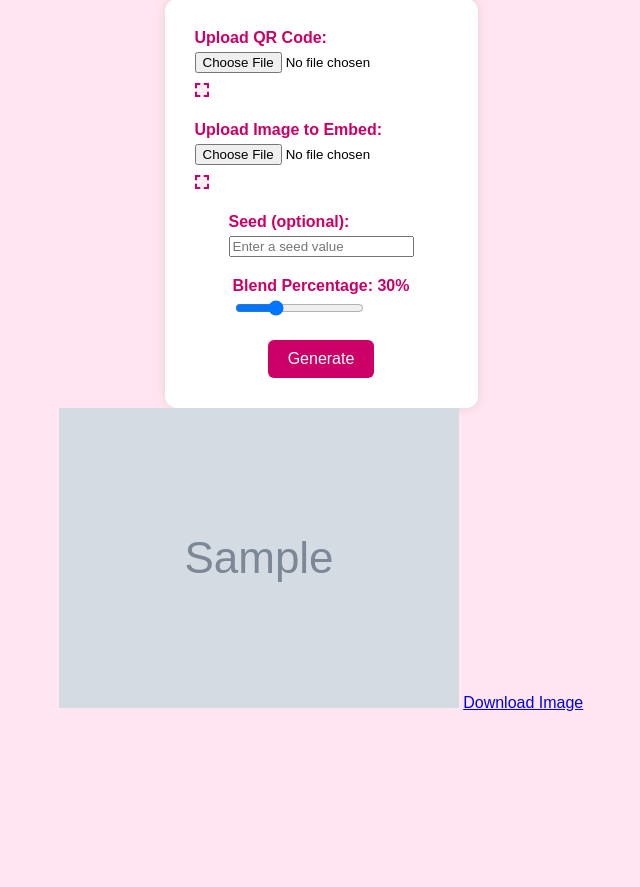
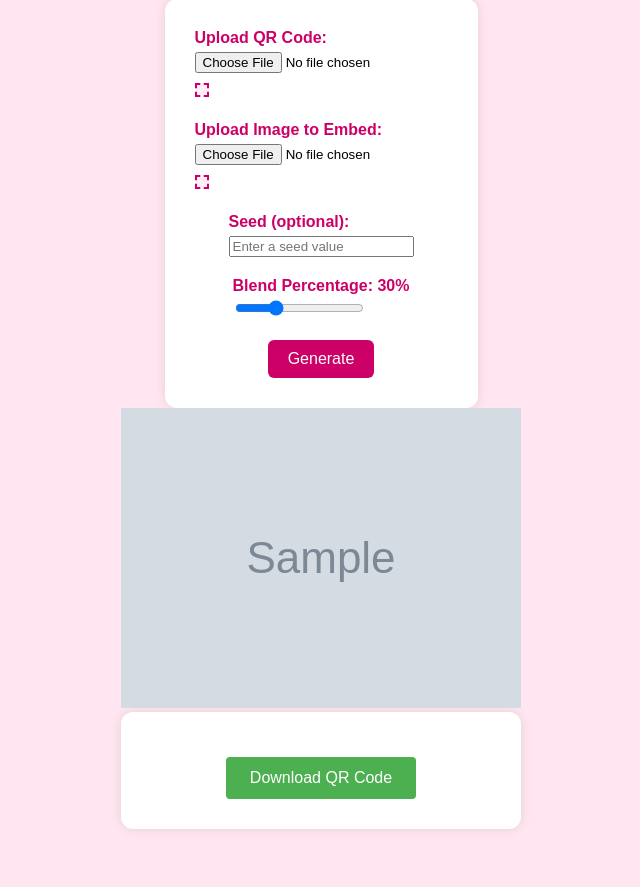
Before and after one commit to VandanaPandey-2000/QREnhancer, a Flask app: template templates/index.html in a window 1280 px wide. Shown: the part 139-1026 px from the top of the page, without its empty margins (319-959 px from the left). Before the commit the page ends 850 px from the top, so only its background shows below. Run offline with Flask 3, Linux system fonts and the light colour scheme; the template is opened without the code that fills it: most values are stand-ins (such as "Sample title", 1, 10 or a date in 2020); grey boxes marked "Sample" are stand-in pictures.

Commit message:
Update index.html, added download button

```diff
--- a/templates/index.html
+++ b/templates/index.html
@@ -55,6 +55,27 @@
       cursor: pointer;
     }
 
+    .download-button {
+      background-color: #4CAF50;
+      color: white;
+      padding: 12px 24px;
+      border: none;
+      border-radius: 4px;
+      cursor: pointer;
+      font-size: 16px;
+      margin-top: 15px;
+      transition: background-color 0.3s;
+    }
+
+    .download-button:hover {
+    background-color: #45a049;
+    }
+
+    .result-container {
+        text-align: center;
+        margin-top: 20px;
+    }
+
     button:hover {
       background-color: #99004d;
     }
@@ -103,7 +124,12 @@
   {% if image_url %}
     <div class="result-image">
         <img src="{{ image_url }}" alt="Processed Image">
-        <a href="{{ image_url }}" download>Download Image</a>
+<!--         <a href="{{ image_url }}" download>Download Image</a> -->
+         <form action="/download/{{ output_filename }}" method="get">
+          <button type="submit" class="download-button">
+            <i class="fas fa-download"></i> Download QR Code
+          </button>
+    </form>
     </div>
   {% endif %}
 
```
